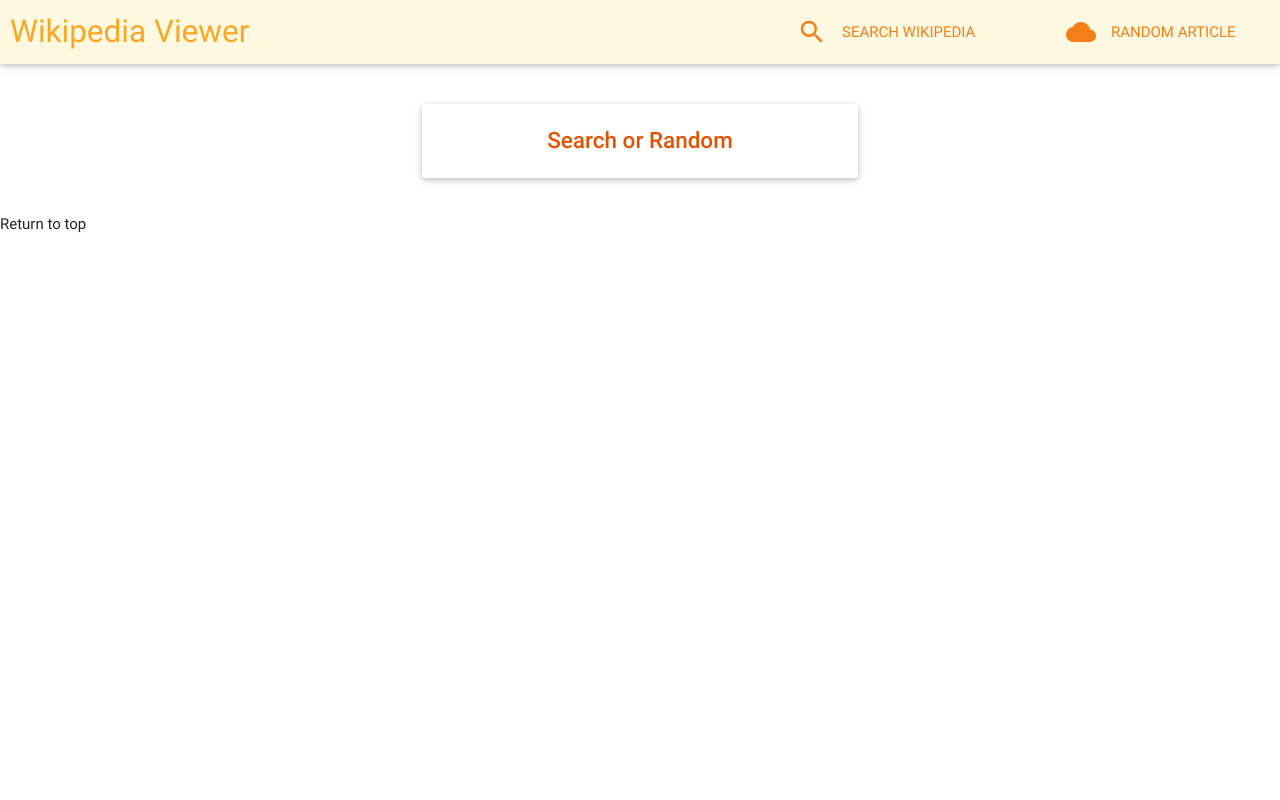
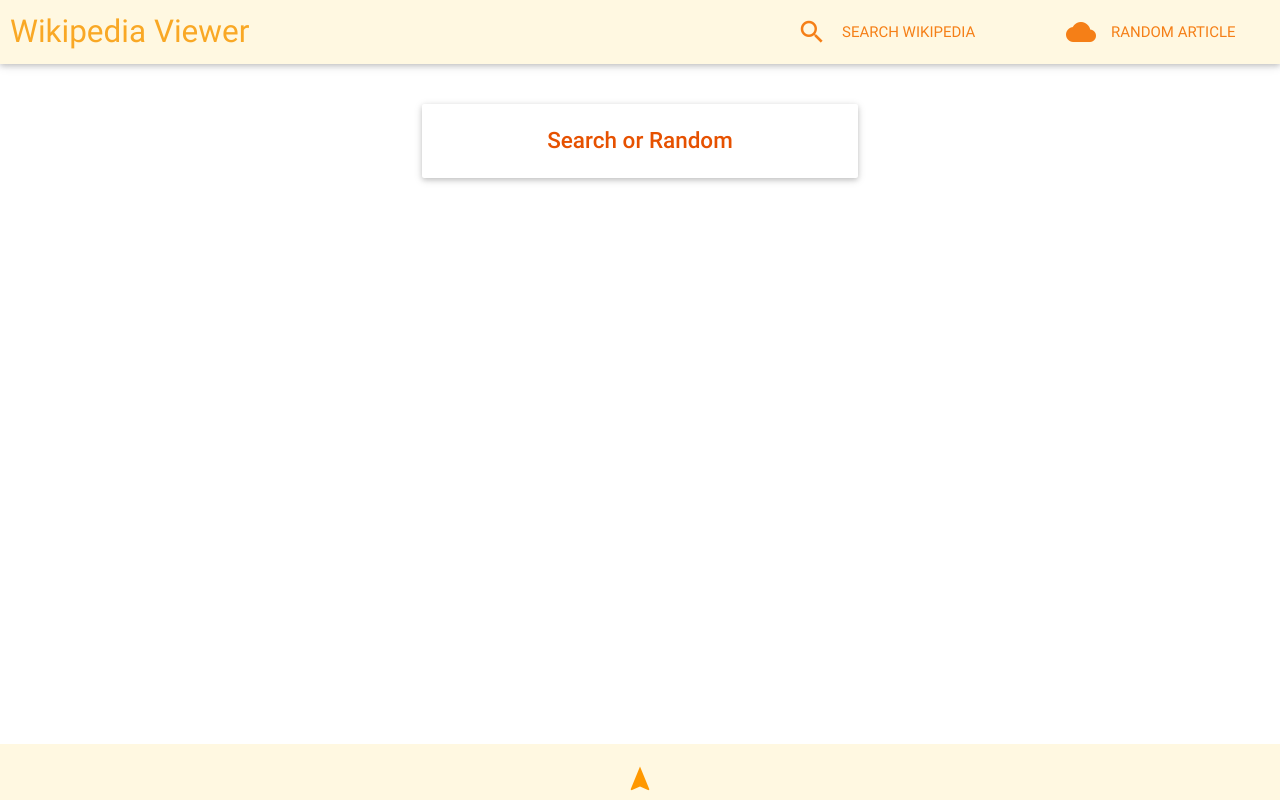
Before and after one commit to mseyne/wpviewer, a plain HTML site: page index.html in a window 1280 px wide. Drawn offline with Linux system fonts and the light colour scheme.

Commit message:
add footer up icon

```diff
--- a/css/wpviewer.css
+++ b/css/wpviewer.css
@@ -1,3 +1,13 @@
+body {
+    display: flex;
+    min-height: 100vh;
+    flex-direction: column;
+  }
+
+main {
+flex: 1 0 auto;
+}
+
 .brand-logo {
     margin-left: 10px;
 }
@@ -51,3 +61,7 @@ nav i {
   }
 
 }
+
+footer .material-icons{
+    font-size: 30px;
+}
--- a/index.html
+++ b/index.html
@@ -12,7 +12,7 @@
 </head>
 <body>
 
-    <header>
+    <header id="up">
         <nav class="amber lighten-5">
             <div class="nav-wrapper">
 
@@ -62,8 +62,11 @@
         </div>
     </main>
 
-    <footer>Return to top</footer>
-
+    <footer class="page-footer amber lighten-5">
+        <div class="center-align">
+            <a class="orange-text" href="#up"><i class="material-icons">navigation</i> </a>
+        </div>
+    </footer>
     <!--Import jQuery before materialize.js-->
     <script type="text/javascript" src="js/jquery.min.js"></script>
     <!--<script type="text/javascript" src="js/materialize.min.js"></script>-->
```
Also changed, not shown: 1 other file.
